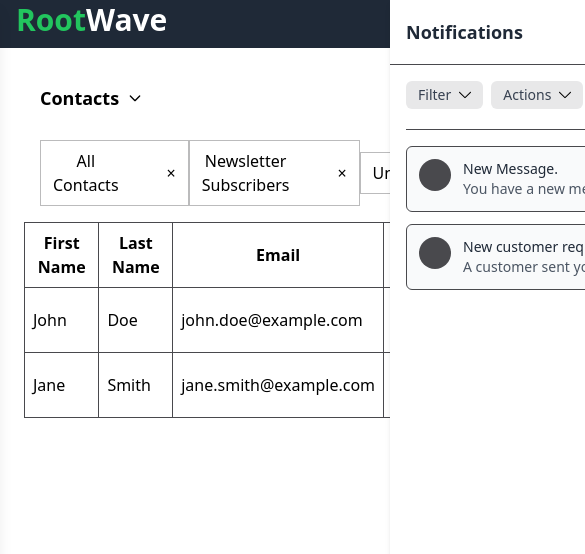
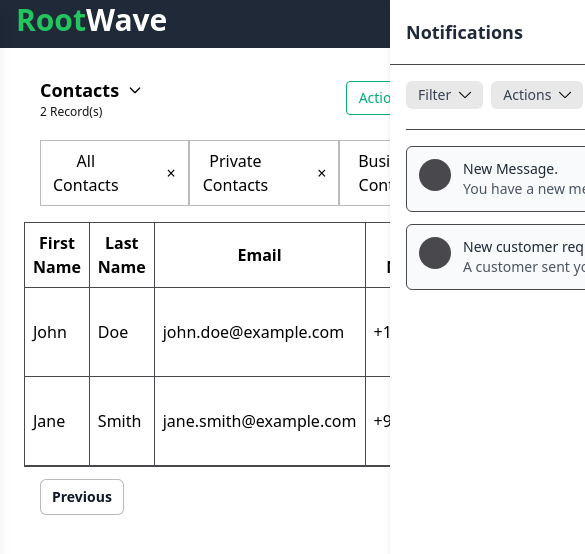
Before and after one commit to borneelphukan/graminate, a SvelteKit app: page /contacts in a window 390 px wide. Shown: the top 554 px of the page, 585 px wide, since content can reach past the window. Built offline with nearby package versions, Linux system fonts and the light colour scheme.

Commit message:
update: added pagination to tables

```diff
--- a/src/components/ui/SearchDropdown.svelte
+++ b/src/components/ui/SearchDropdown.svelte
@@ -14,7 +14,7 @@
 </script>
 
 <div
-	class="absolute left-0 mt-1 bg-white border border-gray-300 rounded-md shadow-sm w-96 h-48 z-10 overflow-hidden"
+	class="absolute left-0 mt-5 bg-white border border-gray-300 rounded-md shadow-sm w-96 h-48 z-10 overflow-hidden"
 >
 	<!-- Search bar section -->
 	<div class="bg-green-300 py-1">
--- a/src/routes/contacts/+page.svelte
+++ b/src/routes/contacts/+page.svelte
@@ -2,7 +2,6 @@
 	import { page } from '$app/stores';
 	import { writable, derived } from 'svelte/store';
 	import Button from '../../components/ui/Button.svelte';
-	import SearchDropDown from '../../components/ui/SearchDropDown.svelte';
 	import SearchDropdown from '../../components/ui/SearchDropDown.svelte';
 
 	type View = 'contacts' | 'companies' | 'deals' | 'invoices' | 'tickets';
@@ -11,8 +10,8 @@
 	const filtersMap: Record<View, { label: string; view: string }[]> = {
 		contacts: [
 			{ label: 'All Contacts', view: 'contacts' },
-			{ label: 'Newsletter Subscribers', view: 'newsletter' },
-			{ label: 'Unsubscribed', view: 'unsubscribed' },
+			{ label: 'Private Contacts', view: 'private' },
+			{ label: 'Business Contacts', view: 'business' },
 			{ label: 'All Customers', view: 'customers' }
 		],
 		companies: [
@@ -44,6 +43,10 @@
 
 	// Dropdown open state
 	let dropdownOpen = false;
+
+	// Pagination state
+	const currentPage = writable(1);
+	const itemsPerPage = writable(10);
 
 	// Function to navigate to a specific view
 	function navigateToView(view: string) {
@@ -156,13 +159,32 @@
 				return { columns: [], rows: [] };
 		}
 	});
+
+	// Derived store to calculate paginated data
+	const paginatedRows = derived(
+		[data, currentPage, itemsPerPage],
+		([$data, $currentPage, $itemsPerPage]) => {
+			const start = ($currentPage - 1) * $itemsPerPage;
+			const end = start + $itemsPerPage;
+			return $data.rows.slice(start, end);
+		},
+		[] as string[][] // Initial value and type
+	);
+
+	// Derived store to calculate the total record count
+	const totalRecordCount = derived(data, ($data) => $data.rows.length);
+
+	const recordCount = derived(data, ($data) => $data.rows.length);
 </script>
+
+<!-- UI elements and pagination remain the same -->
+<!-- Refer to the previous full code implementation -->
 
 <!-- Top Section with Dropdown and Action Buttons -->
 <div class="flex justify-between items-center px-4 py-1 bg-white relative mb-4">
 	<div class="relative">
 		<button
-			class="flex items-center text-lg font-semibold bg-white rounded py-2 focus:outline-none"
+			class="flex items-center text-lg font-semibold bg-white rounded focus:outline-none"
 			on:click={() => (dropdownOpen = !dropdownOpen)}
 		>
 			{#if $view === 'contacts'}
@@ -191,6 +213,7 @@
 		{#if dropdownOpen}
 			<SearchDropdown items={dropdownItems} {navigateTo} />
 		{/if}
+		<p class="text-xs text-gray-100">{$recordCount} Record(s)</p>
 	</div>
 
 	<div class="flex gap-2">
@@ -229,7 +252,7 @@
 		</tr>
 	</thead>
 	<tbody>
-		{#each $data.rows as row}
+		{#each $paginatedRows as row}
 			<tr>
 				{#each row as cell}
 					<td class="p-2 border">{cell}</td>
@@ -238,3 +261,41 @@
 		{/each}
 	</tbody>
 </table>
+
+<!-- Pagination -->
+<nav
+	class="flex items-center justify-between border-t border-gray-200 bg-white px-4 py-3 sm:px-6"
+	aria-label="Pagination"
+>
+	<div class="hidden sm:block">
+		<p class="text-sm text-gray-700">
+			Showing
+			<span class="font-medium">{($currentPage - 1) * $itemsPerPage + 1}</span>
+			to
+			<span class="font-medium">
+				{Math.min($currentPage * $itemsPerPage, $totalRecordCount)}
+			</span>
+			of
+			<span class="font-medium">{$totalRecordCount}</span>
+			results
+		</p>
+	</div>
+	<div class="flex flex-1 justify-between sm:justify-end">
+		<button
+			on:click={() => $currentPage > 1 && currentPage.set($currentPage - 1)}
+			class="relative inline-flex items-center rounded-md bg-white px-3 py-2 text-sm font-semibold text-gray-900 ring-1 ring-inset ring-gray-300 hover:bg-gray-50 focus-visible:outline-offset-0"
+			disabled={$currentPage === 1}
+		>
+			Previous
+		</button>
+		<button
+			on:click={() =>
+				$currentPage < Math.ceil($totalRecordCount / $itemsPerPage) &&
+				currentPage.set($currentPage + 1)}
+			class="relative ml-3 inline-flex items-center rounded-md bg-white px-3 py-2 text-sm font-semibold text-gray-900 ring-1 ring-inset ring-gray-300 hover:bg-gray-50 focus-visible:outline-offset-0"
+			disabled={$currentPage === Math.ceil($totalRecordCount / $itemsPerPage)}
+		>
+			Next
+		</button>
+	</div>
+</nav>
```
